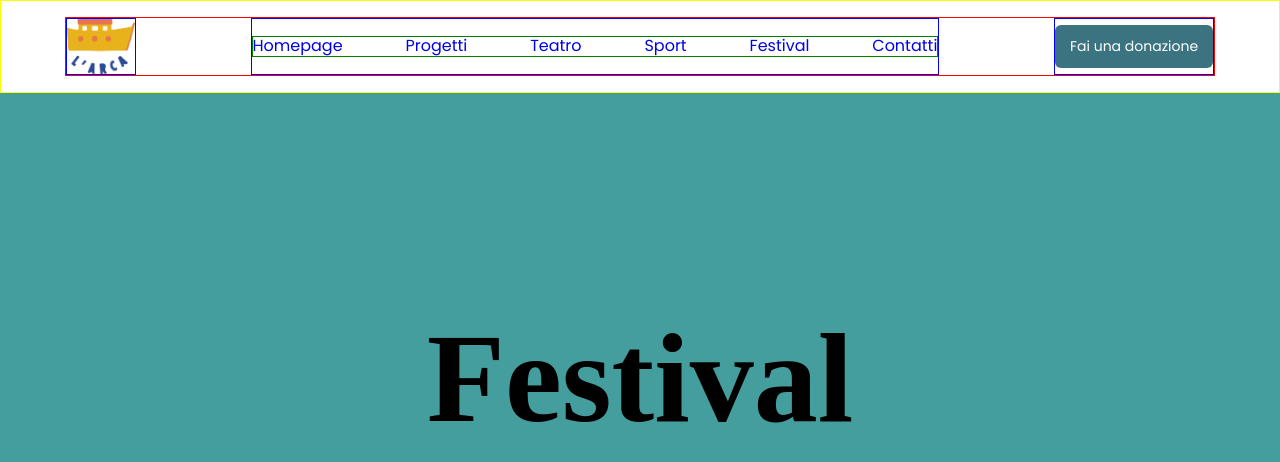
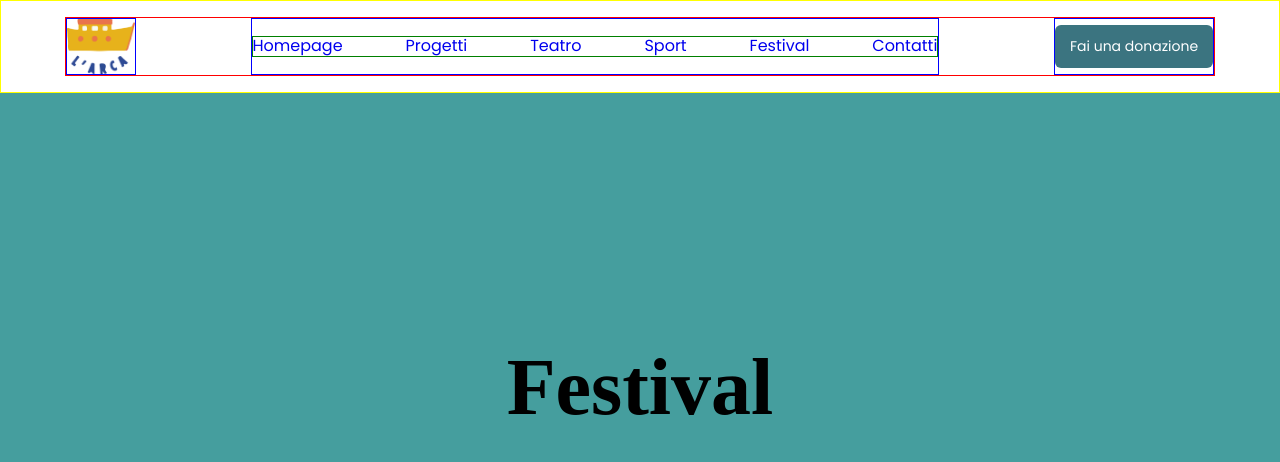
Before and after one commit to vitodigrigoli/nextjs-md-blog-with-transition, a Next.js app: page /festival in a window 1280 px wide. Shown: the top 462 px of the page. Built offline with nearby package versions, Linux system fonts and the light colour scheme; a web font is replaced by a local one.

Commit message:
changhe h1 font-size

```diff
--- a/styles/globals.css
+++ b/styles/globals.css
@@ -64,7 +64,7 @@ hr{display: block; width: 80%; position: relative; margin: 30px auto; height: 2p
   width: 100vw;
 }
 .page h1 {
-  font-size: 8rem;
+  font-size: 5rem;
 }
 .page-index {
   background-color: hotpink;
```
